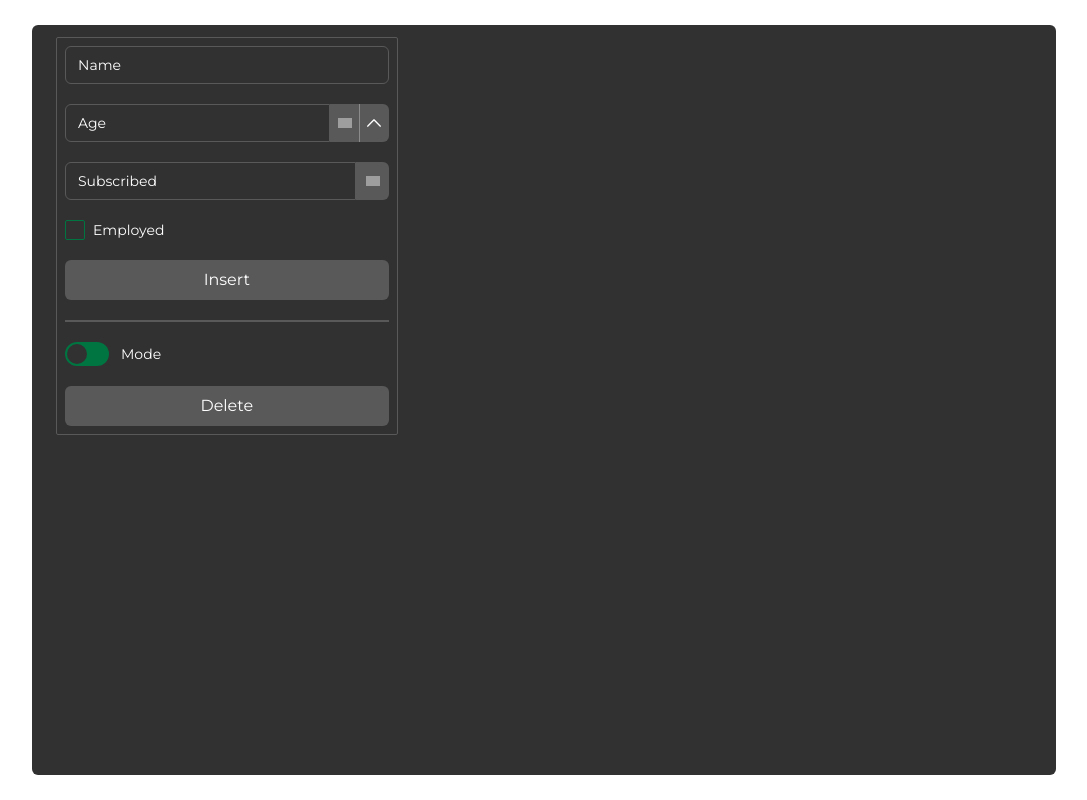
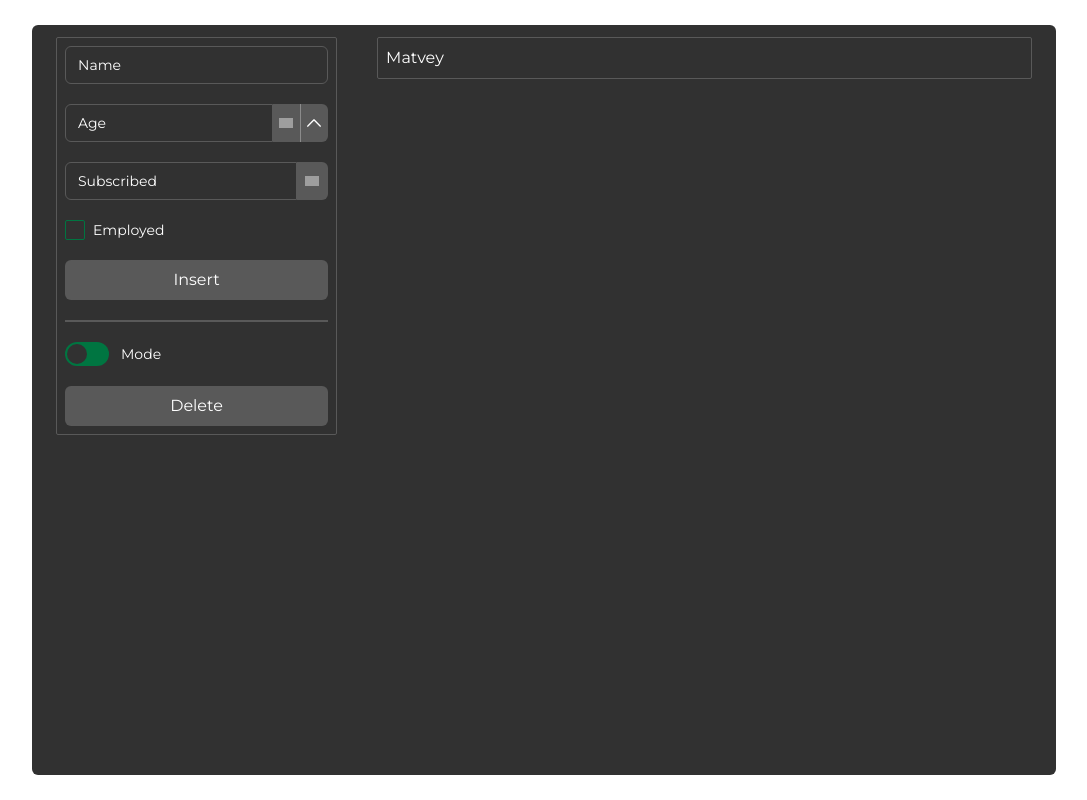
Before and after one commit to y0na24/react-ts-todo, a React (Vite) app: page / in a window 1280 px wide. Shown: the whole page, without its empty margins (96-1183 px from the left). Built offline with nearby package versions, Linux system fonts and the light colour scheme; grey boxes are pictures that could not be loaded.

Commit message:
create useUsers custom hook for global state

```diff
--- a/src/components/Form.tsx
+++ b/src/components/Form.tsx
@@ -27,6 +27,7 @@ const Form: FC = () => {
 		age: 'Age',
 		option: 'Subscribed',
 		isEmployed: false,
+		id: null
 	})
 
 	const toggleDarkMode = (e: React.ChangeEvent<HTMLInputElement>) => {
@@ -86,10 +87,14 @@ const Form: FC = () => {
 	}
 
 	const hanldeSubmit = () => {
-		console.log(formData)
+		const data = {
+			...formData,
+			id: Date.now()
+		}
+		console.log(data)
 	}
 	return (
-		<Wrapper>
+		<Wrapper className='basis-[30%]'>
 			<Input
 				onChange={handleChange}
 				name='name'
--- a/src/components/ToDoList.tsx
+++ b/src/components/ToDoList.tsx
@@ -1,10 +1,19 @@
 import { FC } from 'react'
 import Form from './Form'
+import Wrapper from './ui/Wrapper'
+import { useUsers } from '../hooks/useUsers'
 
 const ToDoList: FC = () => {
+	const {users} = useUsers()
+
 	return (
-		<div className='bg-primary px-6 py-3 rounded-md w-[1024px] h-[750px] dark:bg-white dark:text-primary'>
+		<div className='flex gap-10 bg-primary px-6 py-3 rounded-md w-[1024px] h-[750px] dark:bg-white dark:text-primary'>
 			<Form />
+			<Wrapper className='basis-[70%]'>
+				{users.map(user => (
+					<div>{user.name}</div>
+				))}
+			</Wrapper>
 		</div>
 	)
 }
--- a/src/components/ui/Wrapper.tsx
+++ b/src/components/ui/Wrapper.tsx
@@ -1,12 +1,19 @@
 import { FC, ReactNode } from 'react'
+import { cn } from '../../helpers/cn'
 
-interface WrapperProps {
+interface WrapperProps extends React.HTMLAttributes<HTMLDivElement> {
 	children: ReactNode
 }
 
-const Wrapper: FC<WrapperProps> = ({ children }) => {
+const Wrapper: FC<WrapperProps> = ({ children, className, ...props }) => {
 	return (
-		<div className='flex flex-col gap-5 rounded-sm max-w-[35%] p-2 border-grey border'>
+		<div
+			className={cn(
+				'flex flex-col h-fit gap-5 rounded-sm p-2 border-grey border',
+				className
+			)}
+			{...props}
+		>
 			{children}
 		</div>
 	)
--- /dev/null
+++ b/src/hooks/useUsers.tsx
@@ -0,0 +1,52 @@
+import { ReactNode, createContext, useContext, FC, useState } from 'react'
+import { FormData } from '../models/IFormData'
+
+interface UsersProviderProps {
+	children: ReactNode
+}
+
+interface UsersContextInitialState {
+	users: FormData[] | []
+	addUser: (data: FormData) => void
+	deleteUser: (id: number) => void
+}
+
+const UsersContext = createContext<UsersContextInitialState>({
+	users: [],
+	addUser: () => {},
+	deleteUser: () => {},
+})
+
+export const useUsers: () => UsersContextInitialState = () => {
+	return useContext(UsersContext)
+}
+
+export const UsersProvider: FC<UsersProviderProps> = ({ children }) => {
+	const [users, setUsers] = useState<FormData[]>([
+		{
+			name: 'Matvey',
+			age: 20,
+			id: null,
+			isEmployed: false,
+			option: 'Subscribed',
+		},
+	])
+
+	const addUser = (data: FormData) => {
+		setUsers(prev => [...prev, data])
+	}
+
+	const deleteUser = (id: number) => {
+		const filteredUsers = users.filter(user => user.id !== id)
+
+		setUsers(filteredUsers)
+	}
+
+	const value = {
+		users,
+		addUser,
+		deleteUser,
+	}
+
+	return <UsersContext.Provider value={value}>{children}</UsersContext.Provider>
+}
--- a/src/main.tsx
+++ b/src/main.tsx
@@ -3,8 +3,12 @@ import ReactDOM from 'react-dom/client'
 import App from './App.tsx'
 import './styles/global.css'
 
+import { UsersProvider } from './hooks/useUsers.tsx'
+
 ReactDOM.createRoot(document.getElementById('root')!).render(
-  <React.StrictMode>
-    <App />
-  </React.StrictMode>
+	<React.StrictMode>
+		<UsersProvider>
+			<App />
+		</UsersProvider>
+	</React.StrictMode>
 )
--- a/src/models/IFormData.ts
+++ b/src/models/IFormData.ts
@@ -3,4 +3,5 @@ export interface FormData {
   age: string | number
   option: string
   isEmployed: boolean
+  id: number | null
 }
```
